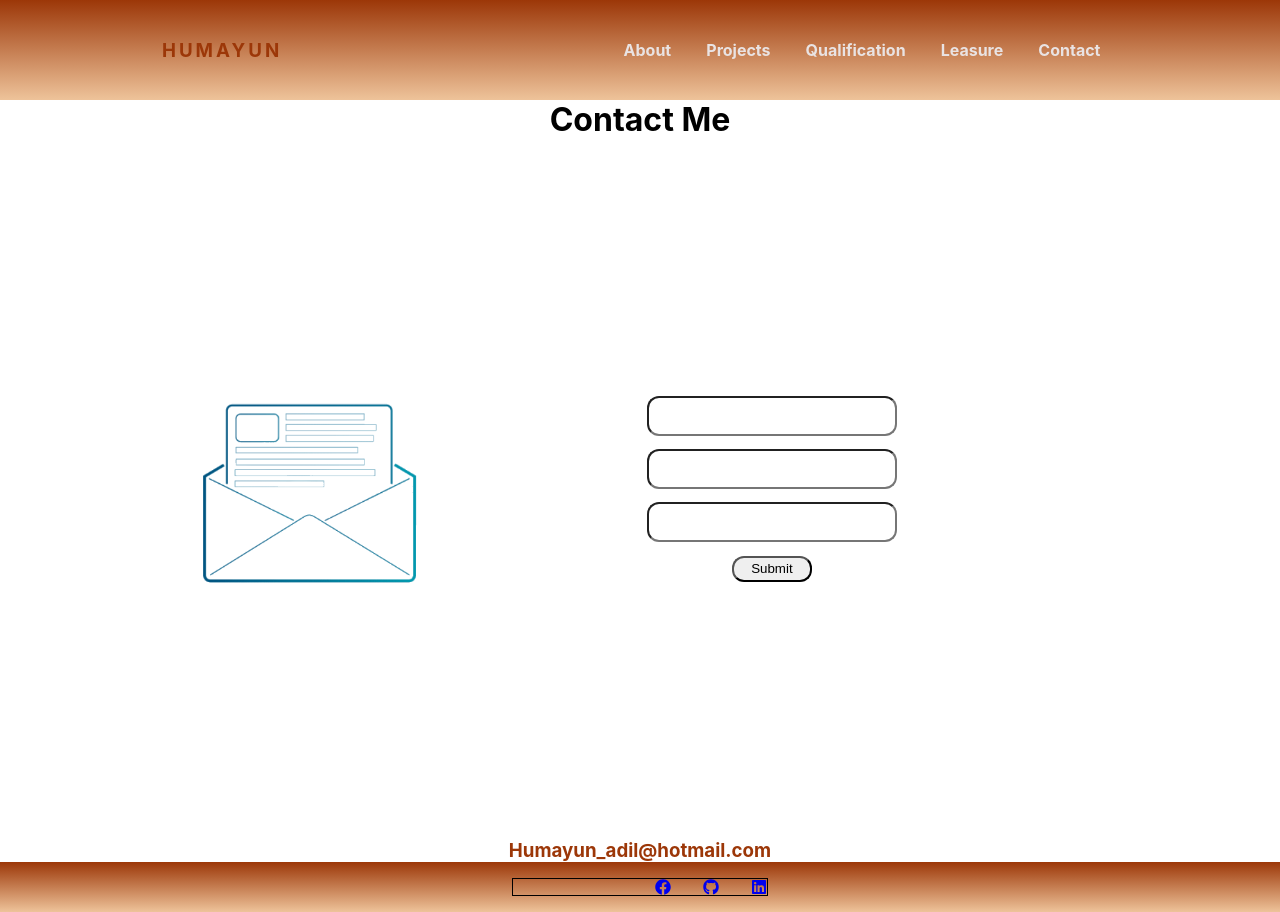
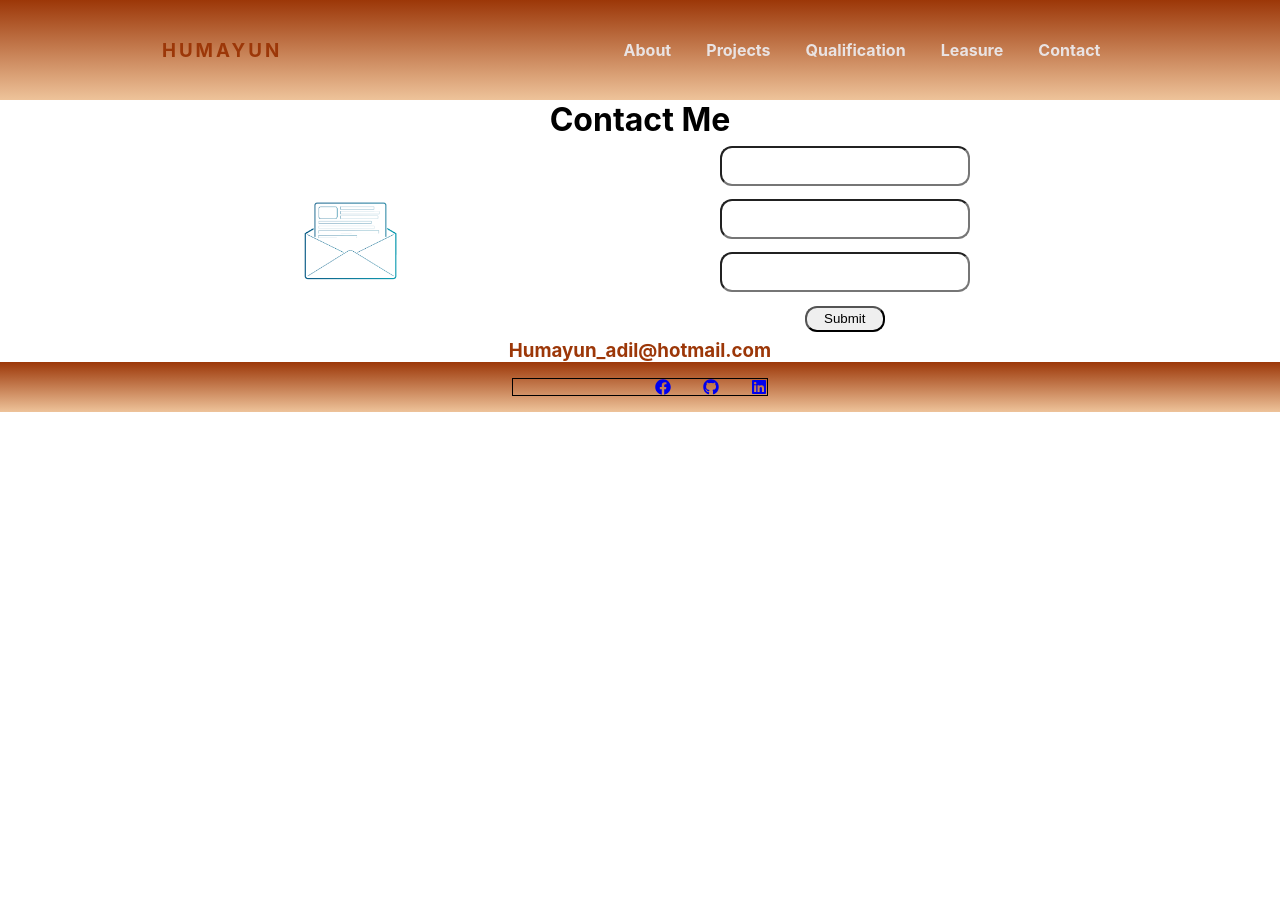
Before and after one commit to humayunadilshahzad/humayunadilshahzad.github.io, a React (Create React App) app: page /contact in a window 1280 px wide. After the commit the page ends 800 px from the top, so only its background shows below. Built offline with nearby package versions, Linux system fonts and the light colour scheme.

Commit message:
contact form alligned

```diff
--- a/src/pages/contact/contact.css
+++ b/src/pages/contact/contact.css
@@ -6,11 +6,19 @@
     display:flex;
     flex-direction: column;
     align-items: center;
+    /* border: 3px solid green; */
+}
+
+.twocoloumndiv{
+    display: flex;
+/* border: 1px solid black; */
+/* height:700px; */
+width: 80%;
 }
 
 .contactform-right{
-    margin: auto;
-     width: 700px;
+    /* margin: auto; */
+     width: 60%;
     height: 200px;
     /* background-color: rgb(189, 118, 118); */
      /* border:1px solid red;  */
@@ -18,34 +26,30 @@
     flex-direction: column;
     align-items: center;
     justify-content:space-around;
+}
 
+.left-pannel{
+    display: flex;
+    align-items: center;
+    align-content: center;
+     /* border: 1px solid red; */
+     height: 200px;
+    width: 40%;
+      padding: 0 0 0 0;
+    /* margin:0 auto; */
+    justify-content:space-around;
 
 }
 
  /* dont change it .. or else it will be applied on about us image  */
-img{
+.img-cont{
     /* border: 1px solid rgb(170, 34, 34); */
-    /* height: auto;
-    width: auto; */
+     height: auto;
+    width: 100px;
+    /* border:1px solid red; */
 }
-.twocoloumndiv{
-    display: flex;
-/* border: 1px solid black; */
-height:700px;
-width: inherit;
-}
-.abcc{
-    display: flex;
-    align-items: center;
-    align-content: center;
-    /* border: 1px solid red; */
-    /* height: 100px;
-    width: 150px; */
-    padding: 0 ;
-    margin: auto;
-    justify-content:space-around;
 
-}
+
 .cont-txtbox{
     width: 250px;
     border-radius: 12px;
--- a/src/pages/contact/contact.js
+++ b/src/pages/contact/contact.js
@@ -13,9 +13,9 @@ function Contact() {
     <div className="contactform">
       <h1>Contact Me</h1>
       <div className='twocoloumndiv'>
-        <div className='abcc'>
+        <div className='left-pannel'>
           {/* <FaMailBulk className='img' /> */}
-          <img src= {contact} alt="letter Pic"></img>
+          <img  className='img-cont' src={contact} alt="letter Pic" ></img>
         </div>
         <div className='contactform-right'>
           <input className='cont-txtbox'></input>
```
